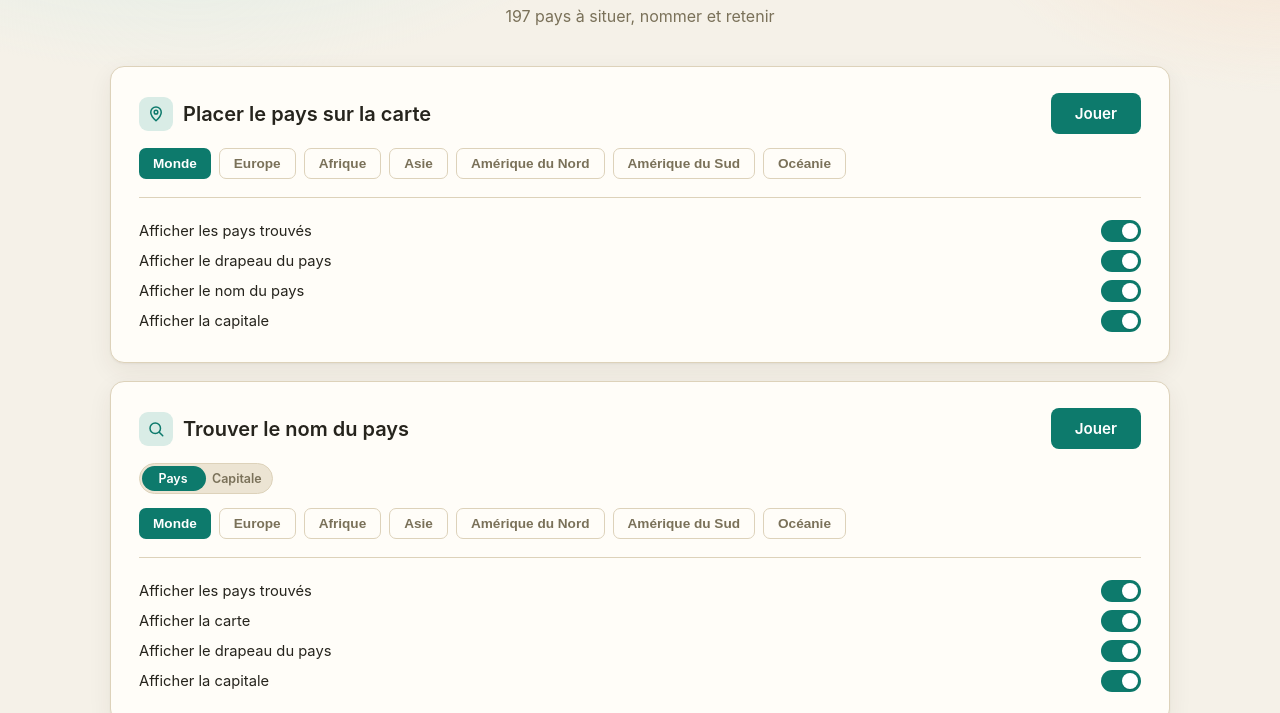
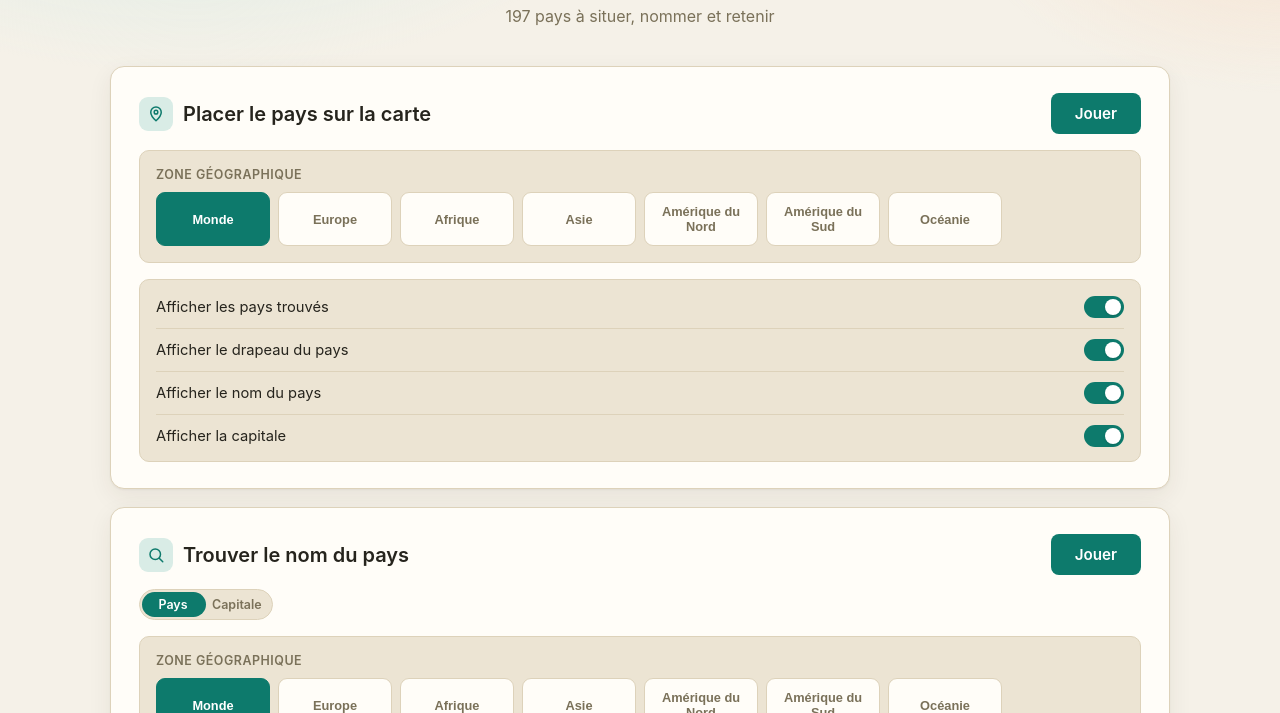
Before and after one commit to Maxx-bl/learn-geography, a website: page index.html in a window 1280 px wide. Shown: the part 87-800 px from the top of the page. Drawn offline with Linux system fonts and the light colour scheme.

Commit message:
final version new style

```diff
--- a/css/style.css
+++ b/css/style.css
@@ -182,17 +182,66 @@ body:has(.mode-sections) {
   color: white;
 }
 
+.field-group {
+  margin-top: 16px;
+  padding: 16px;
+  background: var(--bg-soft);
+  border: 1px solid var(--border);
+  border-radius: 10px;
+}
+
+.field-label {
+  margin: 0 0 10px;
+  color: var(--text-dim);
+  font-size: 0.78rem;
+  font-weight: 600;
+  text-transform: uppercase;
+  letter-spacing: 0.04em;
+}
+
 .mode-play-buttons {
+  display: grid;
+  grid-template-columns: repeat(auto-fill, minmax(112px, 1fr));
+  gap: 8px;
+}
+
+.continent-chip {
   display: flex;
-  flex-wrap: wrap;
-  gap: 8px;
-  margin-top: 14px;
+  align-items: center;
+  justify-content: center;
+  text-align: center;
+  padding: 11px 8px;
+  background: var(--panel);
+  border: 1px solid var(--border);
+  border-radius: 9px;
+  color: var(--text-dim);
+  font-size: 0.8rem;
+  font-weight: 600;
+  cursor: pointer;
+  transition: border-color 0.15s ease, color 0.15s ease, background 0.15s ease, transform 0.1s ease;
+}
+
+@media (hover: hover) and (pointer: fine) {
+  .continent-chip:hover {
+    border-color: var(--accent);
+    color: var(--text);
+  }
+}
+
+.continent-chip:active { transform: scale(0.97); }
+
+.continent-chip.is-selected {
+  background: var(--accent);
+  border-color: var(--accent);
+  color: white;
 }
 
 .mode-options {
-  margin-top: 18px;
-  padding-top: 18px;
-  border-top: 1px solid var(--border);
+  margin-top: 16px;
+  padding: 6px 16px 4px;
+  background: var(--bg-soft);
+  border: 1px solid var(--border);
+  border-radius: 10px;
 }
 
 .mode-options-placeholder {
@@ -206,7 +255,11 @@ body:has(.mode-sections) {
   align-items: center;
   justify-content: space-between;
   gap: 16px;
-  padding: 4px 0;
+  padding: 10px 0;
+}
+
+.option-row + .option-row {
+  border-top: 1px solid var(--border);
 }
 
 .option-label {
@@ -303,8 +356,12 @@ body:has(.mode-sections) {
   .mode-icon svg { width: 16px; height: 16px; }
   .mode-section-head .btn { padding: 9px 18px; font-size: 0.9rem; }
 
-  .mode-play-buttons { gap: 6px; margin-top: 12px; }
-  .btn--small { padding: 6px 12px; font-size: 0.8rem; }
+  .field-group { padding: 12px; margin-top: 12px; }
+  .field-label { font-size: 0.72rem; margin-bottom: 8px; }
+  .mode-play-buttons { grid-template-columns: repeat(3, 1fr); gap: 6px; }
+  .continent-chip { padding: 9px 4px; font-size: 0.72rem; }
+
+  .mode-options { padding: 4px 12px 2px; margin-top: 12px; }
 
   .site-footer { margin-top: 32px; }
 }
@@ -740,12 +797,6 @@ body:has(.mode-sections) {
   cursor: default;
 }
 
-.btn--small {
-  padding: 7px 14px;
-  font-size: 0.85rem;
-  border-radius: 7px;
-}
-
 .btn--ghost {
   background: transparent;
   border: 1px solid var(--border);
--- a/index.html
+++ b/index.html
@@ -27,14 +27,9 @@
         </h2>
         <a class="btn" id="play-btn-1" href="placer.html">Jouer</a>
       </div>
-      <div class="mode-play-buttons" data-play-btn="play-btn-1" data-base-href="placer.html">
-        <button type="button" class="btn btn--small is-selected" data-continent="">Monde</button>
-        <button type="button" class="btn btn--small btn--ghost" data-continent="europe">Europe</button>
-        <button type="button" class="btn btn--small btn--ghost" data-continent="afrique">Afrique</button>
-        <button type="button" class="btn btn--small btn--ghost" data-continent="asie">Asie</button>
-        <button type="button" class="btn btn--small btn--ghost" data-continent="amerique-nord">Amérique du Nord</button>
-        <button type="button" class="btn btn--small btn--ghost" data-continent="amerique-sud">Amérique du Sud</button>
-        <button type="button" class="btn btn--small btn--ghost" data-continent="oceanie">Océanie</button>
+      <div class="field-group">
+        <p class="field-label">Zone géographique</p>
+        <div class="mode-play-buttons" data-play-btn="play-btn-1" data-base-href="placer.html"></div>
       </div>
       <div class="mode-options">
         <div class="option-row">
@@ -87,14 +82,9 @@
         <span class="capital-toggle-option capital-toggle-option--pays">Pays</span>
         <span class="capital-toggle-option capital-toggle-option--capitale">Capitale</span>
       </label>
-      <div class="mode-play-buttons" data-play-btn="play-btn-2" data-base-href="trouver.html">
-        <button type="button" class="btn btn--small is-selected" data-continent="">Monde</button>
-        <button type="button" class="btn btn--small btn--ghost" data-continent="europe">Europe</button>
-        <button type="button" class="btn btn--small btn--ghost" data-continent="afrique">Afrique</button>
-        <button type="button" class="btn btn--small btn--ghost" data-continent="asie">Asie</button>
-        <button type="button" class="btn btn--small btn--ghost" data-continent="amerique-nord">Amérique du Nord</button>
-        <button type="button" class="btn btn--small btn--ghost" data-continent="amerique-sud">Amérique du Sud</button>
-        <button type="button" class="btn btn--small btn--ghost" data-continent="oceanie">Océanie</button>
+      <div class="field-group">
+        <p class="field-label">Zone géographique</p>
+        <div class="mode-play-buttons" data-play-btn="play-btn-2" data-base-href="trouver.html"></div>
       </div>
       <div class="mode-options">
         <div class="option-row">
@@ -145,14 +135,9 @@
         </h2>
         <a class="btn" id="play-btn-3" href="citer.html">Jouer</a>
       </div>
-      <div class="mode-play-buttons" data-play-btn="play-btn-3" data-base-href="citer.html">
-        <button type="button" class="btn btn--small is-selected" data-continent="">Monde</button>
-        <button type="button" class="btn btn--small btn--ghost" data-continent="europe">Europe</button>
-        <button type="button" class="btn btn--small btn--ghost" data-continent="afrique">Afrique</button>
-        <button type="button" class="btn btn--small btn--ghost" data-continent="asie">Asie</button>
-        <button type="button" class="btn btn--small btn--ghost" data-continent="amerique-nord">Amérique du Nord</button>
-        <button type="button" class="btn btn--small btn--ghost" data-continent="amerique-sud">Amérique du Sud</button>
-        <button type="button" class="btn btn--small btn--ghost" data-continent="oceanie">Océanie</button>
+      <div class="field-group">
+        <p class="field-label">Zone géographique</p>
+        <div class="mode-play-buttons" data-play-btn="play-btn-3" data-base-href="citer.html"></div>
       </div>
       <div class="mode-options">
         <div class="option-row">
@@ -177,6 +162,26 @@
 
 <script src="js/options.js"></script>
 <script>
+  // Continent chips are generated from one shared list instead of being
+  // hand-written three times in the markup, so the three mode sections can
+  // never drift out of sync with each other.
+  const CONTINENTS = [
+    { key: "", label: "Monde" },
+    { key: "europe", label: "Europe" },
+    { key: "afrique", label: "Afrique" },
+    { key: "asie", label: "Asie" },
+    { key: "amerique-nord", label: "Amérique du Nord" },
+    { key: "amerique-sud", label: "Amérique du Sud" },
+    { key: "oceanie", label: "Océanie" },
+  ];
+
+  document.querySelectorAll(".mode-play-buttons").forEach((group) => {
+    group.innerHTML = CONTINENTS.map((c, i) => `
+      <button type="button" class="continent-chip${i === 0 ? " is-selected" : ""}" data-continent="${c.key}">${c.label}</button>
+    `).join("");
+  });
+</script>
+<script>
   // The Monde/continent buttons only pick which countries the game will use -
   // clicking one no longer starts the game by itself. "Jouer" launches it with
   // whatever is currently selected.
@@ -185,7 +190,7 @@
     const baseHref = group.dataset.baseHref;
     group.querySelectorAll("button[data-continent]").forEach((btn) => {
       btn.addEventListener("click", () => {
-        group.querySelectorAll("button[data-continent]").forEach((b) => b.classList.toggle("btn--ghost", b !== btn));
+        group.querySelectorAll("button[data-continent]").forEach((b) => b.classList.toggle("is-selected", b === btn));
         const continent = btn.dataset.continent;
         playBtn.href = continent ? `${baseHref}?continent=${continent}` : baseHref;
       });
```
